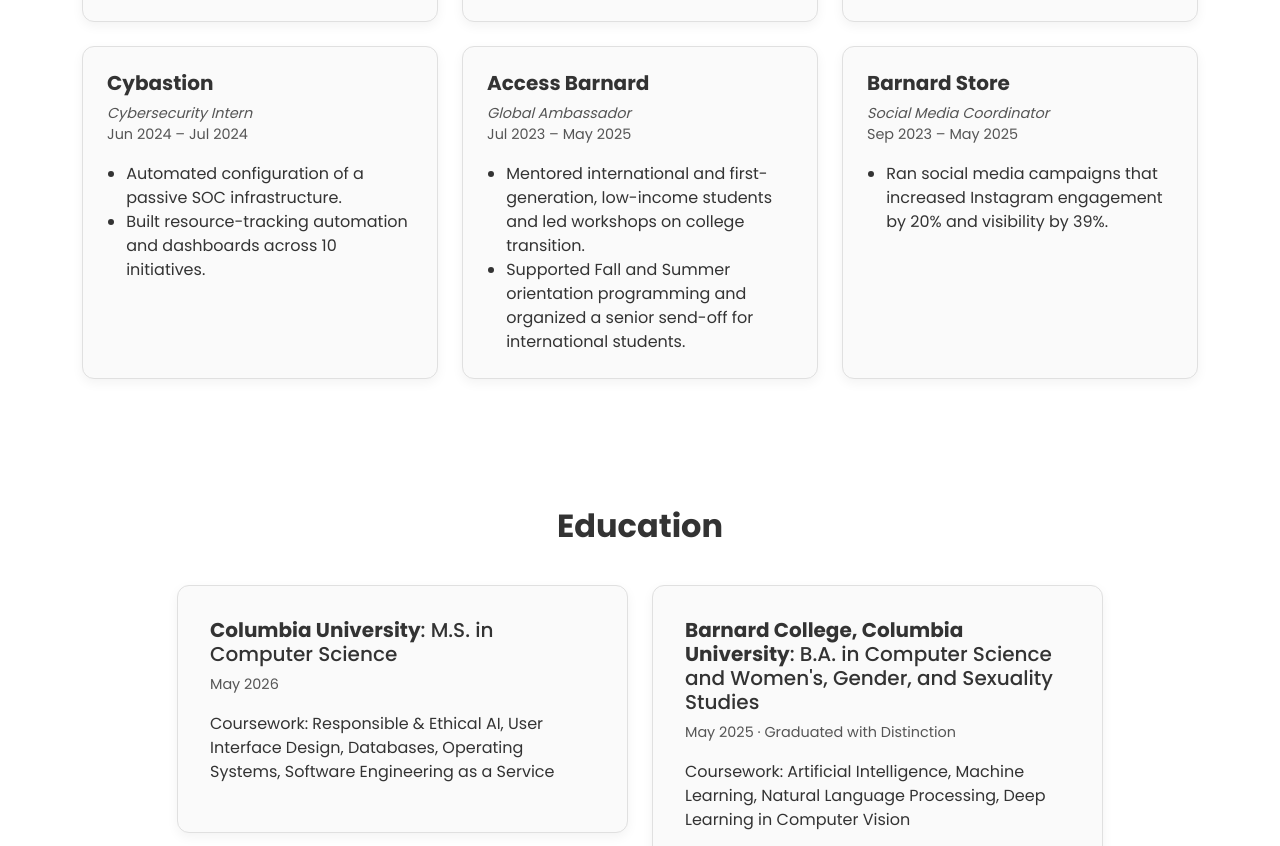
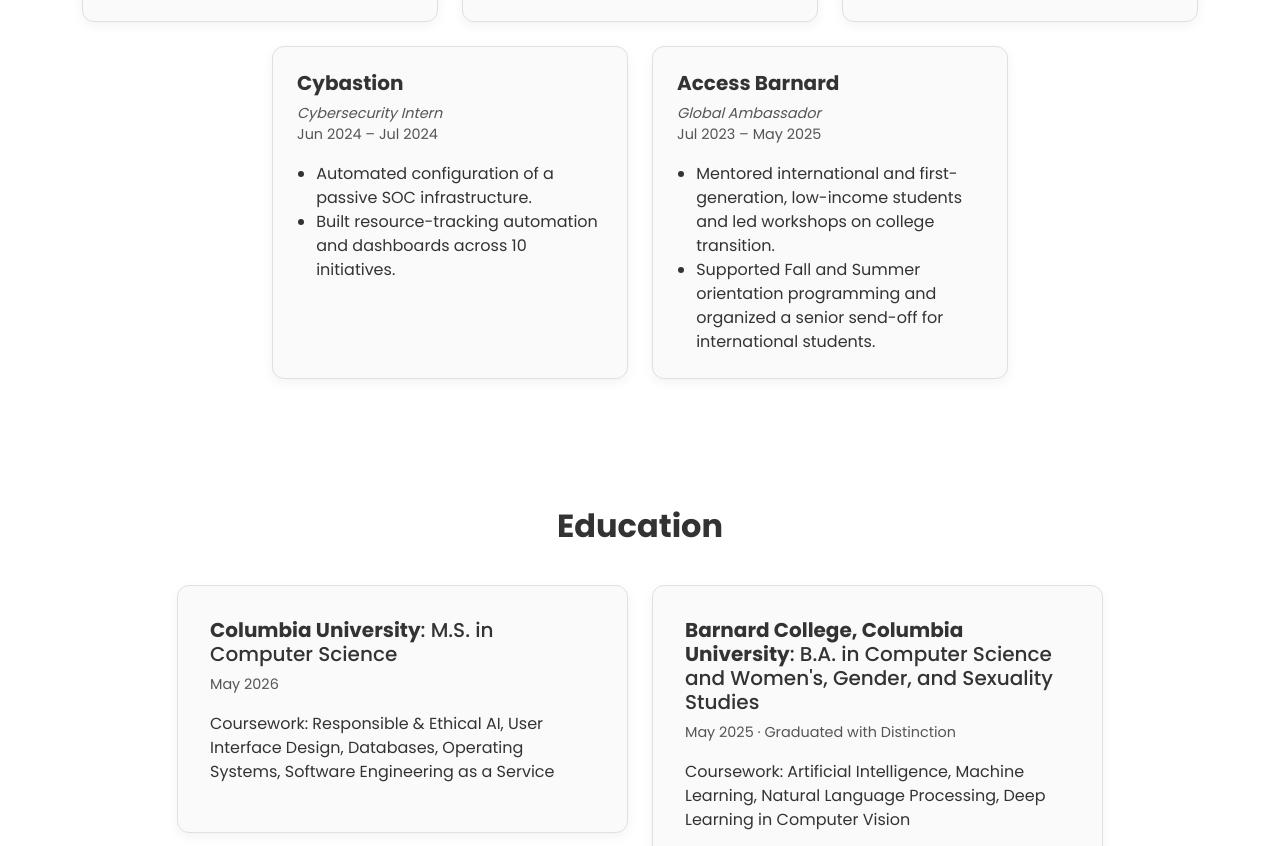
Before and after one commit to LeanaNgompe/LeanaNgompe.github.io, a plain HTML site: page index.html in a window 1280 px wide. Shown: the part 3036-3882 px from the top of the page. Drawn offline with nearby package versions, Linux system fonts and the light colour scheme.

Commit message:
deleting social media coordinator experience

```diff
--- a/index.html
+++ b/index.html
@@ -202,15 +202,6 @@
         </ul>
       </div>
     </div>
-    <div class="col-md-4">
-      <div class="experience-card">
-        <h5><strong>Barnard Store</strong></h5>
-        <p class="meta"><em>Social Media Coordinator</em><br>Sep 2023 – May 2025</p>
-        <ul>
-          <li>Ran social media campaigns that increased Instagram engagement by 20% and visibility by 39%.</li>
-        </ul>
-      </div>
-    </div>
   </div>
 </section>
 
```
